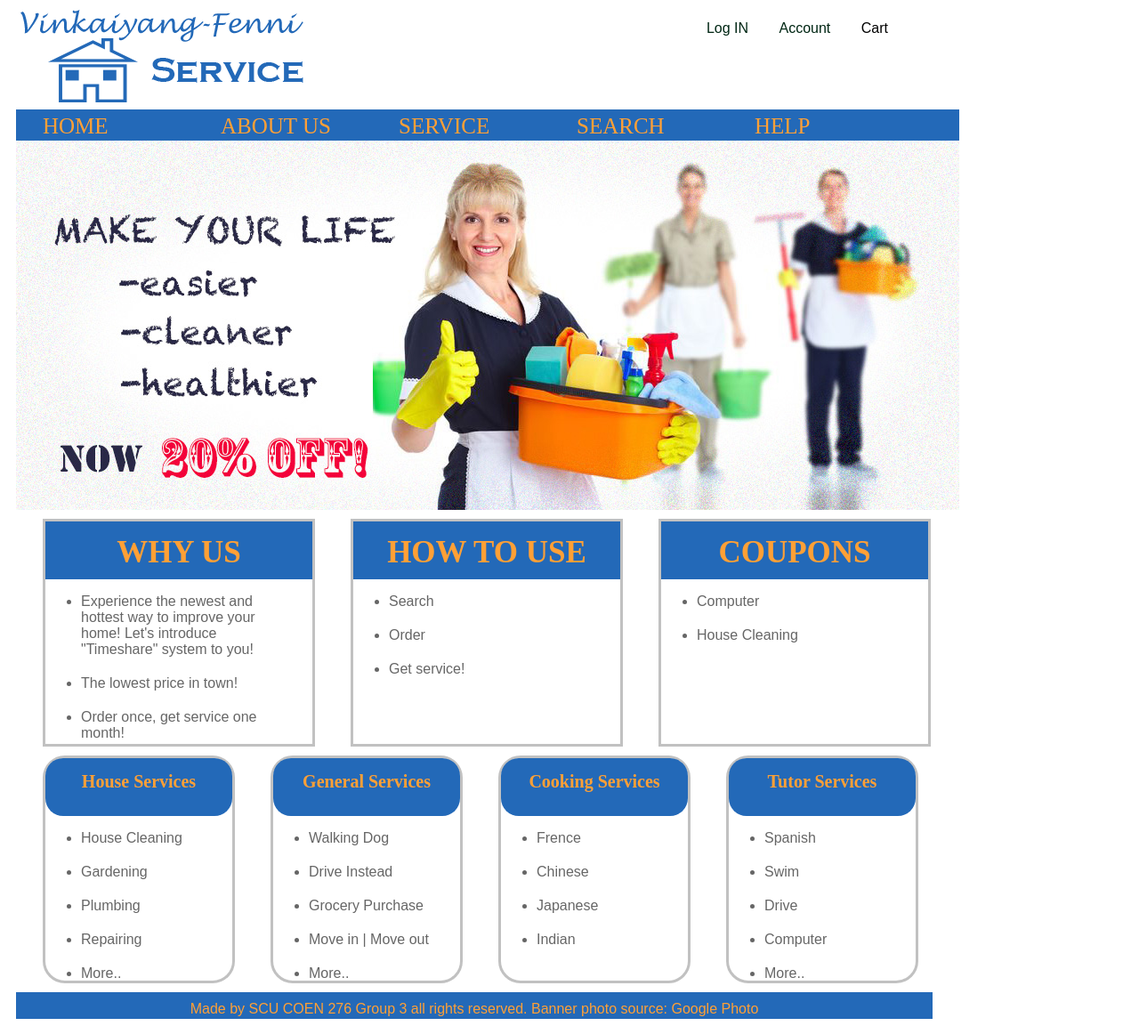
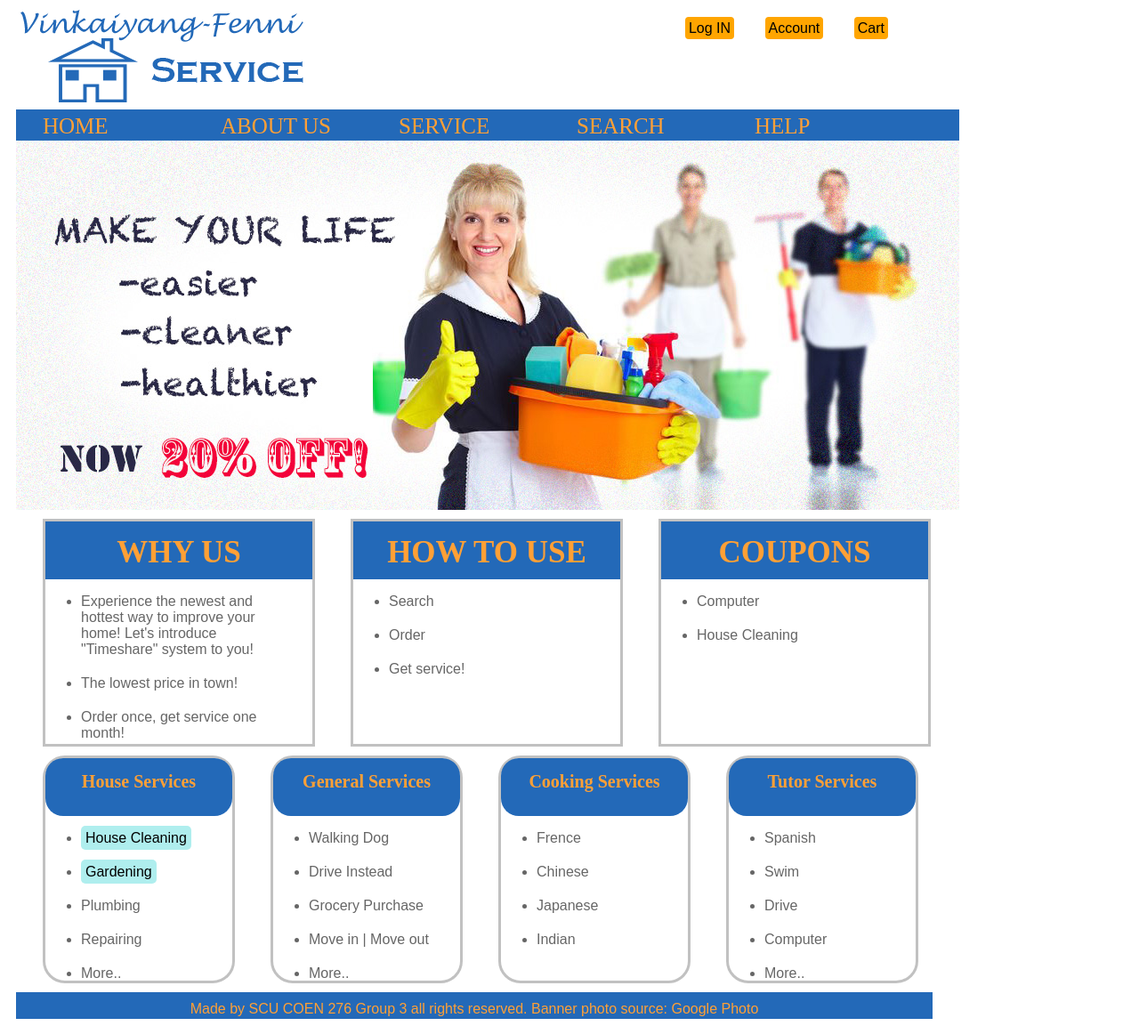
Before and after one commit to ServicesWeb/ServicesWeb, a PHP site: page / in a window 1280 px wide. Shown: the whole page at 89% size. Run offline with PHP 8.4, Linux system fonts and the light colour scheme.

Commit message:
1.Add new files as login.php and help.pho; 2. Add "Garden" category to the database and links

```diff
--- a/connection.php
+++ b/connection.php
@@ -10,7 +10,7 @@ $mysqli = mysqli_init();
 $mysqli->options(MYSQLI_OPT_CONNECT_TIMEOUT, 2);
 $mysqli->real_connect($host, $user, $password, $db);
 
-if(mysqli_connect_errno())
+if(mysqli_connect_error())
 {
     echo mysqli_connect_error();
 }
--- a/header.php
+++ b/header.php
@@ -12,8 +12,8 @@
         <div id="header">
             <img class="logo" src="img/logo.png" alt="logo">
             <ul>
-                <li>Log IN</li>
-                <li>Account</li>
+                <li><a href="login.php">Log IN</a></li>
+                <li><a href="account.php">Account</a></li>
                 <li><a href="cart.php">Cart</a></li>
             </ul>
         </div>
@@ -33,7 +33,7 @@
                         <li>House
                             <ul>
                                 <li><a href="list.php?id=HC">House Cleaning</a></li>
-                                <li><a href="list.php">Gardening</a></li>
+                                <li><a href="list.php?id=GD">Gardening</a></li>
                                 <li><a href="list.php">Plumbing</a></li>
                                 <li><a href="list.php">Repairing</a></li>
                             </ul>
@@ -65,7 +65,7 @@
                     </ul>
                 </li>
                <li><a href="search.html">SEARCH</a></li>
-               <li><a href="help.html">HELP</a></li>
+               <li><a href="help.php">HELP</a></li>
                    <ul>
                         <li>FAQ</li>
                         <li>Rating System</li>
--- a/index.php
+++ b/index.php
@@ -41,8 +41,8 @@
             <div class="bottombanner">
                 <h2>House Services</h2>
                 <ul>
-                    <li>House Cleaning</li>
-                    <li>Gardening</li>
+                    <li><a href="list.php?id=HC">House Cleaning</a></li>
+                    <li><a href="list.php?id=GD">Gardening</a></li>
                     <li>Plumbing</li>
                     <li>Repairing</li>
                     <li>More..</li>
--- a/main.css
+++ b/main.css
@@ -30,8 +30,11 @@ img.imagenews{
 }
 
 #header a{
+    background-color: orange;
     color: black;
     text-decoration: none;
+    padding: 4px 4px;
+    border-radius: 4px;
 }
 
 #header a:hover{
@@ -152,6 +155,19 @@ div.bottombanner h2{
     font-family: sans-serif;
     padding-bottom: 20px;
 }
+
+.bottombanner li a{
+  background-color: #AFEEEE;
+  color:black;
+  text-decoration: none;
+  border-radius: 5px;
+  padding: 5px 5px;
+}
+
+.bottombanner li a:hover{
+  background-color:#DB7093;
+}
+
 /* mainbody mainbody mainbody mainbody mainbody mainbody mainbody mainbody mainbody  end end*/
 
 /* footbar css style footbar css style footbar css style */
@@ -192,3 +208,23 @@ div.listseller h1{
     margin: 0;
     text-align:center;
 }
+
+/* css for login.php */
+form#login{
+  background-color: ivory;
+  padding-top: 80px;
+  padding-bottom: 50px;
+  padding-left: 40px;
+  margin-left: auto;
+  margin-right: auto;
+  width: 33%;
+}
+
+/* css for help.php */
+#contact{
+  margin-top: 50px;
+  margin-bottom: 20px;
+  margin-left: auto;
+  margin-right: auto;
+  width: 50%;
+}
```
Also changed, not shown: help.php (added, +18 -0 lines), login.php (added, +18 -0 lines), img/seller/Garden/AliceGD.jpeg (added), img/seller/Garden/MelodyGD.jpg (added), img/seller/Garden/TimGD.jpeg (added), list.php (line endings or trailing spaces), 1 other file.
